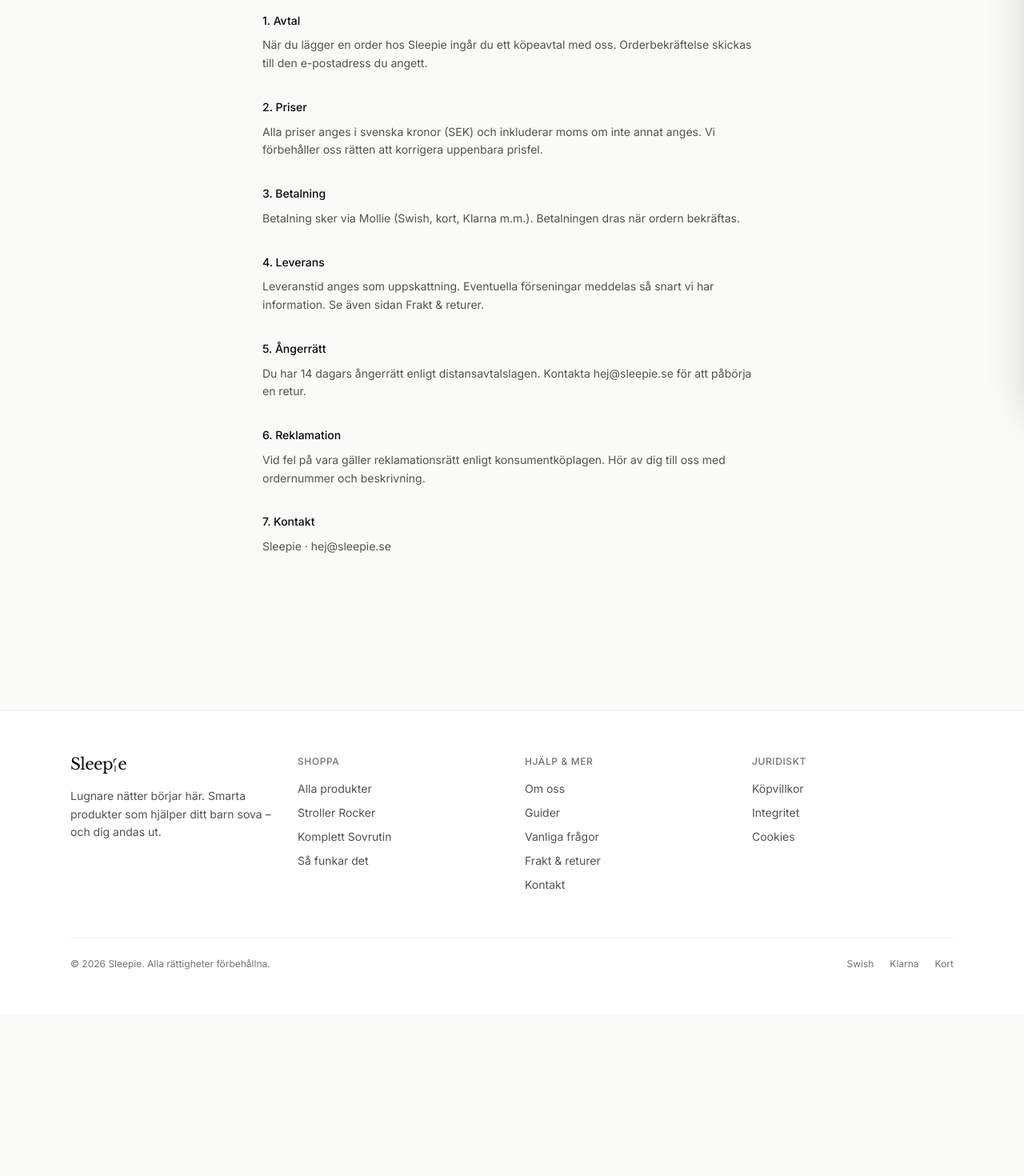
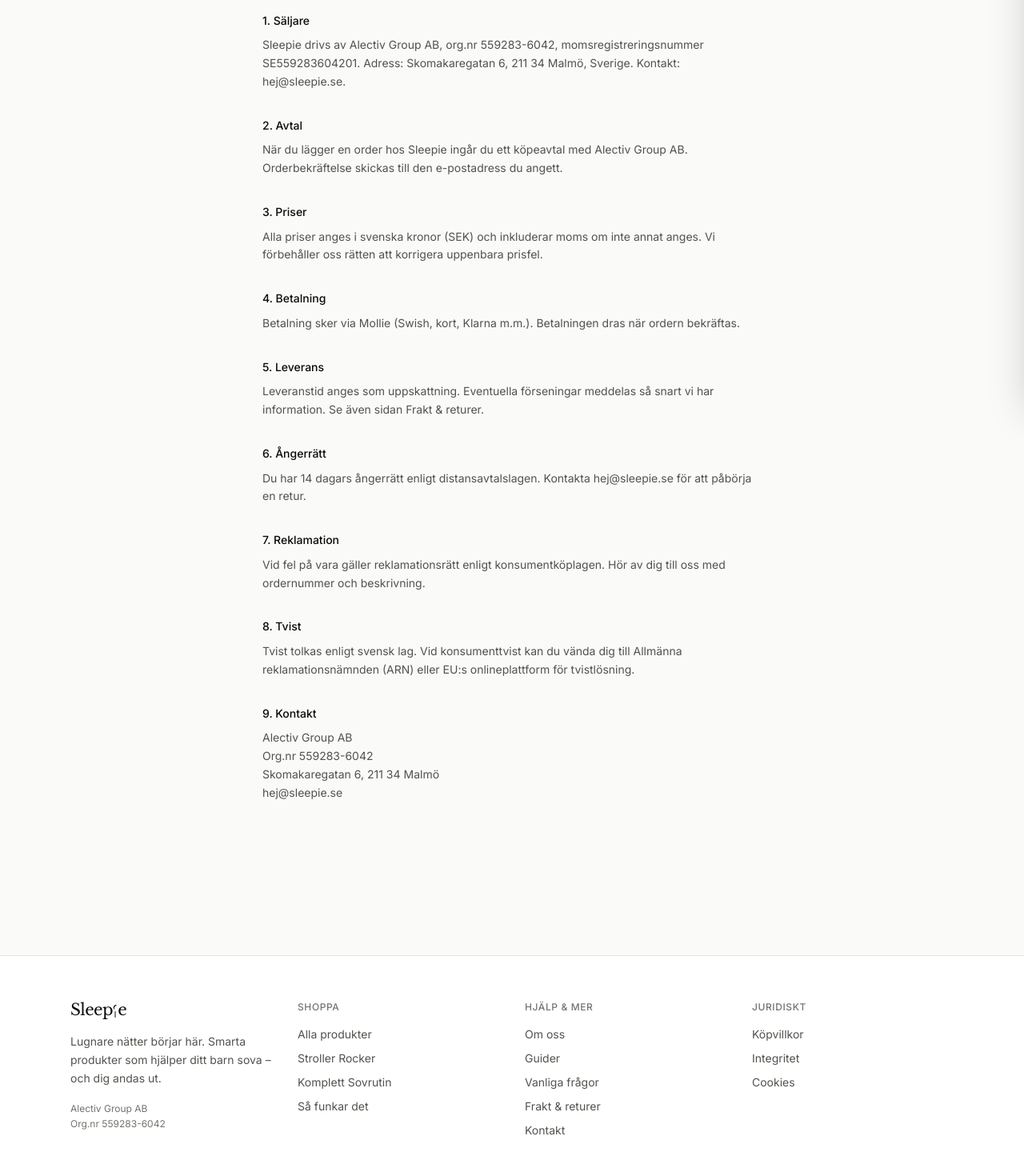
Before and after one commit to ershagen/sleepie, a Next.js app: page /villkor in a window 1280 px wide. Shown: the part 300-1770 px from the top of the page at 80% size. Before the commit the page ends 1569 px from the top, so only its background shows below. Built offline with nearby package versions, Linux system fonts and the light colour scheme; no server answers.

Commit message:
Add Alectiv Group AB org.nr to legal pages and footer

```diff
--- a/app/cookies/page.tsx
+++ b/app/cookies/page.tsx
@@ -1,5 +1,6 @@
 import type { Metadata } from "next";
 import { pageMetadata } from "@/lib/seo";
+import { COMPANY } from "@/lib/company";
 
 export const metadata: Metadata = pageMetadata({
   title: "Cookies",
@@ -15,7 +16,8 @@
       </h1>
       <div className="mt-8 space-y-6 text-sm text-sleepie-gray-600 leading-relaxed">
         <p>
-          Vi använder nödvändiga cookies för att webbplatsen ska fungera – till
+          Sleepie drivs av {COMPANY.legalName} (org.nr {COMPANY.orgNr}). Vi
+          använder nödvändiga cookies för att webbplatsen ska fungera – till
           exempel för varukorg och säker betalning. Utan dessa kan du inte
           genomföra ett köp.
         </p>
@@ -29,8 +31,11 @@
         </p>
         <p>
           Frågor? Kontakta{" "}
-          <a href="mailto:hej@sleepie.se" className="underline hover:text-sleepie-black">
-            hej@sleepie.se
+          <a
+            href={`mailto:${COMPANY.email}`}
+            className="underline hover:text-sleepie-black"
+          >
+            {COMPANY.email}
           </a>
           . Se även vår{" "}
           <a href="/integritet" className="underline hover:text-sleepie-black">
--- a/app/integritet/page.tsx
+++ b/app/integritet/page.tsx
@@ -1,4 +1,5 @@
 import type { Metadata } from "next";
+import { COMPANY } from "@/lib/company";
 
 export const metadata: Metadata = {
   title: "Integritetspolicy | Sleepie",
@@ -17,9 +18,25 @@
 
       <div className="mt-10 space-y-8 text-sm text-sleepie-gray-600 leading-relaxed">
         <p>
-          Sleepie värnar om din integritet. Här beskriver vi hur vi samlar in,
-          använder och skyddar personuppgifter i enlighet med GDPR.
+          Sleepie drivs av {COMPANY.legalName} (org.nr {COMPANY.orgNr}). Vi värnar
+          om din integritet. Här beskriver vi hur vi samlar in, använder och
+          skyddar personuppgifter i enlighet med GDPR.
         </p>
+
+        <section>
+          <h2 className="font-medium text-sleepie-black mb-2">
+            Personuppgiftsansvarig
+          </h2>
+          <p>
+            {COMPANY.legalName}
+            <br />
+            Org.nr {COMPANY.orgNr}
+            <br />
+            {COMPANY.address}, {COMPANY.zip} {COMPANY.city}
+            <br />
+            E-post: {COMPANY.email}
+          </p>
+        </section>
 
         <section>
           <h2 className="font-medium text-sleepie-black mb-2">
@@ -55,10 +72,10 @@
         <section>
           <h2 className="font-medium text-sleepie-black mb-2">Dina rättigheter</h2>
           <p>
-            Du har rätt att begära tillgång, rättelse, radering och
-            begränsning av behandling, samt att invända mot viss behandling. Kontakta
-            hej@sleepie.se. Du kan också lämna klagomål till Integritetsskyddsmyndigheten
-            (IMY).
+            Du har rätt att begära tillgång, rättelse, radering och begränsning
+            av behandling, samt att invända mot viss behandling. Kontakta{" "}
+            {COMPANY.email}. Du kan också lämna klagomål till
+            Integritetsskyddsmyndigheten (IMY).
           </p>
         </section>
 
@@ -67,13 +84,17 @@
           <p>
             Vi kan använda nödvändiga cookies för att sajten ska fungera, samt
             analysverktyg för att förstå hur sajten används. Du kan styra cookies
-            via din webbläsare.
+            via din webbläsare. Se även vår cookie-sida.
           </p>
         </section>
 
         <section>
           <h2 className="font-medium text-sleepie-black mb-2">Kontakt</h2>
-          <p>hej@sleepie.se</p>
+          <p>
+            {COMPANY.legalName} · Org.nr {COMPANY.orgNr}
+            <br />
+            {COMPANY.email}
+          </p>
         </section>
       </div>
     </div>
--- a/app/kontakt/page.tsx
+++ b/app/kontakt/page.tsx
@@ -1,9 +1,11 @@
 import type { Metadata } from "next";
 import Link from "next/link";
+import { COMPANY } from "@/lib/company";
 
 export const metadata: Metadata = {
   title: "Kontakt",
-  description: "Kontakta Sleepie – vi hjälper dig gärna med frågor om produkter, order och leverans.",
+  description:
+    "Kontakta Sleepie – vi hjälper dig gärna med frågor om produkter, order och leverans.",
 };
 
 export default function KontaktPage() {
@@ -26,13 +28,30 @@
             E-post
           </h2>
           <a
-            href="mailto:hej@sleepie.se"
+            href={`mailto:${COMPANY.email}`}
             className="text-lg font-medium hover:underline"
           >
-            hej@sleepie.se
+            {COMPANY.email}
           </a>
           <p className="mt-2 text-sm text-sleepie-gray-500">
             Orderfrågor, returer och produkthjälp
+          </p>
+        </div>
+
+        <div className="rounded-2xl border border-sleepie-gray-100 bg-white p-6 md:p-8">
+          <h2 className="text-sm font-medium tracking-wide uppercase text-sleepie-gray-500 mb-3">
+            Företagsuppgifter
+          </h2>
+          <p className="text-sm text-sleepie-gray-600 leading-relaxed">
+            {COMPANY.legalName}
+            <br />
+            Org.nr {COMPANY.orgNr}
+            <br />
+            Momsreg.nr {COMPANY.vatNr}
+            <br />
+            {COMPANY.address}
+            <br />
+            {COMPANY.zip} {COMPANY.city}
           </p>
         </div>
 
@@ -42,17 +61,26 @@
           </h2>
           <ul className="space-y-2 text-sm text-sleepie-gray-600">
             <li>
-              <Link href="/frakt-returer" className="hover:text-sleepie-black underline-offset-2 hover:underline">
+              <Link
+                href="/frakt-returer"
+                className="hover:text-sleepie-black underline-offset-2 hover:underline"
+              >
                 Frakt & returer
               </Link>
             </li>
             <li>
-              <Link href="/#faq" className="hover:text-sleepie-black underline-offset-2 hover:underline">
+              <Link
+                href="/faq"
+                className="hover:text-sleepie-black underline-offset-2 hover:underline"
+              >
                 Vanliga frågor
               </Link>
             </li>
             <li>
-              <Link href="/villkor" className="hover:text-sleepie-black underline-offset-2 hover:underline">
+              <Link
+                href="/villkor"
+                className="hover:text-sleepie-black underline-offset-2 hover:underline"
+              >
                 Köpvillkor
               </Link>
             </li>
--- a/app/villkor/page.tsx
+++ b/app/villkor/page.tsx
@@ -1,4 +1,5 @@
 import type { Metadata } from "next";
+import { COMPANY } from "@/lib/company";
 
 export const metadata: Metadata = {
   title: "Köpvillkor | Sleepie",
@@ -17,15 +18,26 @@
 
       <div className="mt-10 space-y-8 text-sm text-sleepie-gray-600 leading-relaxed">
         <section>
-          <h2 className="font-medium text-sleepie-black mb-2">1. Avtal</h2>
+          <h2 className="font-medium text-sleepie-black mb-2">1. Säljare</h2>
           <p>
-            När du lägger en order hos Sleepie ingår du ett köpeavtal med oss.
-            Orderbekräftelse skickas till den e-postadress du angett.
+            Sleepie drivs av {COMPANY.legalName}, org.nr {COMPANY.orgNr},
+            momsregistreringsnummer {COMPANY.vatNr}. Adress: {COMPANY.address},{" "}
+            {COMPANY.zip} {COMPANY.city}, {COMPANY.country}. Kontakt:{" "}
+            {COMPANY.email}.
           </p>
         </section>
 
         <section>
-          <h2 className="font-medium text-sleepie-black mb-2">2. Priser</h2>
+          <h2 className="font-medium text-sleepie-black mb-2">2. Avtal</h2>
+          <p>
+            När du lägger en order hos Sleepie ingår du ett köpeavtal med{" "}
+            {COMPANY.legalName}. Orderbekräftelse skickas till den e-postadress du
+            angett.
+          </p>
+        </section>
+
+        <section>
+          <h2 className="font-medium text-sleepie-black mb-2">3. Priser</h2>
           <p>
             Alla priser anges i svenska kronor (SEK) och inkluderar moms om inte
             annat anges. Vi förbehåller oss rätten att korrigera uppenbara
@@ -34,7 +46,7 @@
         </section>
 
         <section>
-          <h2 className="font-medium text-sleepie-black mb-2">3. Betalning</h2>
+          <h2 className="font-medium text-sleepie-black mb-2">4. Betalning</h2>
           <p>
             Betalning sker via Mollie (Swish, kort, Klarna m.m.). Betalningen
             dras när ordern bekräftas.
@@ -42,7 +54,7 @@
         </section>
 
         <section>
-          <h2 className="font-medium text-sleepie-black mb-2">4. Leverans</h2>
+          <h2 className="font-medium text-sleepie-black mb-2">5. Leverans</h2>
           <p>
             Leveranstid anges som uppskattning. Eventuella förseningar meddelas
             så snart vi har information. Se även sidan Frakt & returer.
@@ -50,15 +62,15 @@
         </section>
 
         <section>
-          <h2 className="font-medium text-sleepie-black mb-2">5. Ångerrätt</h2>
+          <h2 className="font-medium text-sleepie-black mb-2">6. Ångerrätt</h2>
           <p>
-            Du har 14 dagars ångerrätt enligt distansavtalslagen. Kontakta
-            hej@sleepie.se för att påbörja en retur.
+            Du har 14 dagars ångerrätt enligt distansavtalslagen. Kontakta{" "}
+            {COMPANY.email} för att påbörja en retur.
           </p>
         </section>
 
         <section>
-          <h2 className="font-medium text-sleepie-black mb-2">6. Reklamation</h2>
+          <h2 className="font-medium text-sleepie-black mb-2">7. Reklamation</h2>
           <p>
             Vid fel på vara gäller reklamationsrätt enligt konsumentköplagen.
             Hör av dig till oss med ordernummer och beskrivning.
@@ -66,9 +78,24 @@
         </section>
 
         <section>
-          <h2 className="font-medium text-sleepie-black mb-2">7. Kontakt</h2>
+          <h2 className="font-medium text-sleepie-black mb-2">8. Tvist</h2>
           <p>
-            Sleepie · hej@sleepie.se
+            Tvist tolkas enligt svensk lag. Vid konsumenttvist kan du vända dig
+            till Allmänna reklamationsnämnden (ARN) eller EU:s onlineplattform
+            för tvistlösning.
+          </p>
+        </section>
+
+        <section>
+          <h2 className="font-medium text-sleepie-black mb-2">9. Kontakt</h2>
+          <p>
+            {COMPANY.legalName}
+            <br />
+            Org.nr {COMPANY.orgNr}
+            <br />
+            {COMPANY.address}, {COMPANY.zip} {COMPANY.city}
+            <br />
+            {COMPANY.email}
           </p>
         </section>
       </div>
--- a/components/Footer.tsx
+++ b/components/Footer.tsx
@@ -1,5 +1,6 @@
 import Link from "next/link";
 import { Logo } from "./Logo";
+import { COMPANY } from "@/lib/company";
 
 export function Footer() {
   return (
@@ -11,6 +12,11 @@
             <p className="text-sm text-sleepie-gray-600 leading-relaxed mt-4 max-w-xs">
               Lugnare nätter börjar här. Smarta produkter som hjälper ditt barn
               sova – och dig andas ut.
+            </p>
+            <p className="text-xs text-sleepie-gray-500 mt-4 leading-relaxed">
+              {COMPANY.legalName}
+              <br />
+              Org.nr {COMPANY.orgNr}
             </p>
           </div>
 
@@ -106,7 +112,10 @@
         </div>
 
         <div className="mt-14 pt-6 border-t border-sleepie-gray-100 flex flex-col sm:flex-row justify-between items-center gap-4 text-xs text-sleepie-gray-500">
-          <p>© {new Date().getFullYear()} Sleepie. Alla rättigheter förbehållna.</p>
+          <p>
+            © {new Date().getFullYear()} {COMPANY.brand}. {COMPANY.legalName}, org.nr{" "}
+            {COMPANY.orgNr}.
+          </p>
           <div className="flex gap-5">
             <span>Swish</span>
             <span>Klarna</span>
--- /dev/null
+++ b/lib/company.ts
@@ -0,0 +1,22 @@
+/** Legal seller behind the Sleepie brand */
+export const COMPANY = {
+  legalName: "Alectiv Group AB",
+  orgNr: "559283-6042",
+  vatNr: "SE559283604201",
+  address: "Skomakaregatan 6",
+  zip: "211 34",
+  city: "Malmö",
+  country: "Sverige",
+  email: "hej@sleepie.se",
+  brand: "Sleepie",
+} as const;
+
+export function companyBlockLines(): string[] {
+  return [
+    COMPANY.legalName,
+    `Org.nr ${COMPANY.orgNr}`,
+    `Momsreg.nr ${COMPANY.vatNr}`,
+    `${COMPANY.address}, ${COMPANY.zip} ${COMPANY.city}`,
+    COMPANY.email,
+  ];
+}
```
